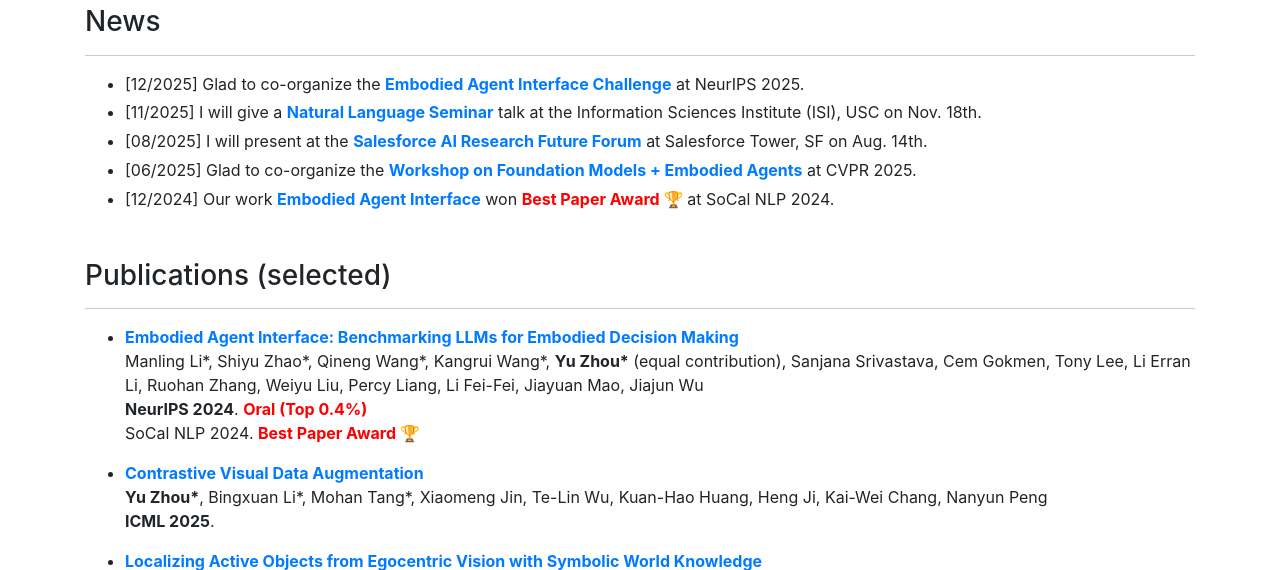
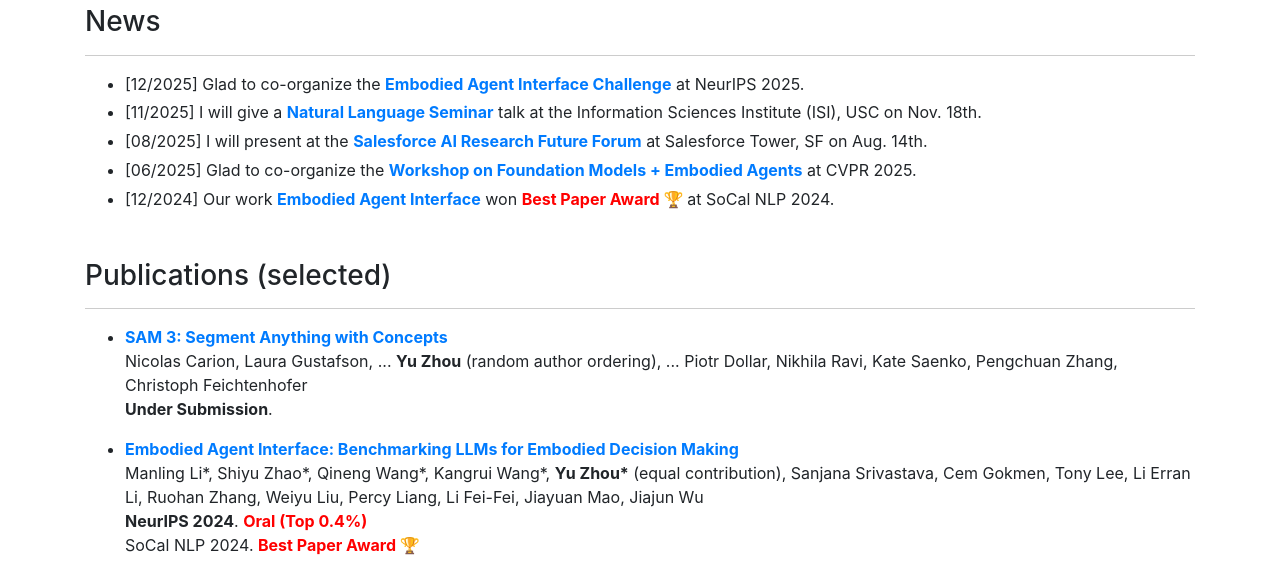
Before and after one commit to yu-bryan-zhou/yu-bryan-zhou.github.io, a website: page index.html in a window 1280 px wide. Shown: the part 463-1033 px from the top of the page. Drawn offline with Linux system fonts and the light colour scheme; files whose address does not match are found by name.

Commit message:
updated new paper

```diff
--- a/index.html
+++ b/index.html
@@ -146,6 +146,13 @@
       <!-- <p><i>* indicates equal contribution</i></p> -->
       <ul>
 
+        <li><b><a href="https://arxiv.org/pdf/2511.16719">SAM 3: Segment Anything with Concepts</a></b>
+          <p class='content'>Nicolas Carion, Laura Gustafson, ... <strong>Yu Zhou</strong> (random author ordering), ... Piotr Dollar, Nikhila Ravi, Kate Saenko, Pengchuan Zhang, Christoph Feichtenhofer</p>
+          <p>
+            <strong>Under Submission</strong>.
+          </p>
+        </li>
+
         <li><b><a href="https://arxiv.org/pdf/2410.07166">Embodied Agent Interface: Benchmarking LLMs for Embodied Decision Making
         </a></b>
           <p class='content'>Manling Li*, Shiyu Zhao*, Qineng Wang*, Kangrui Wang*, <strong>Yu Zhou*</strong> (equal contribution), Sanjana Srivastava, Cem Gokmen, Tony Lee, Li Erran Li, Ruohan Zhang, Weiyu Liu, Percy Liang, Li Fei-Fei, Jiayuan Mao, Jiajun Wu</p>
```
Also changed, not shown: 1 other file.
